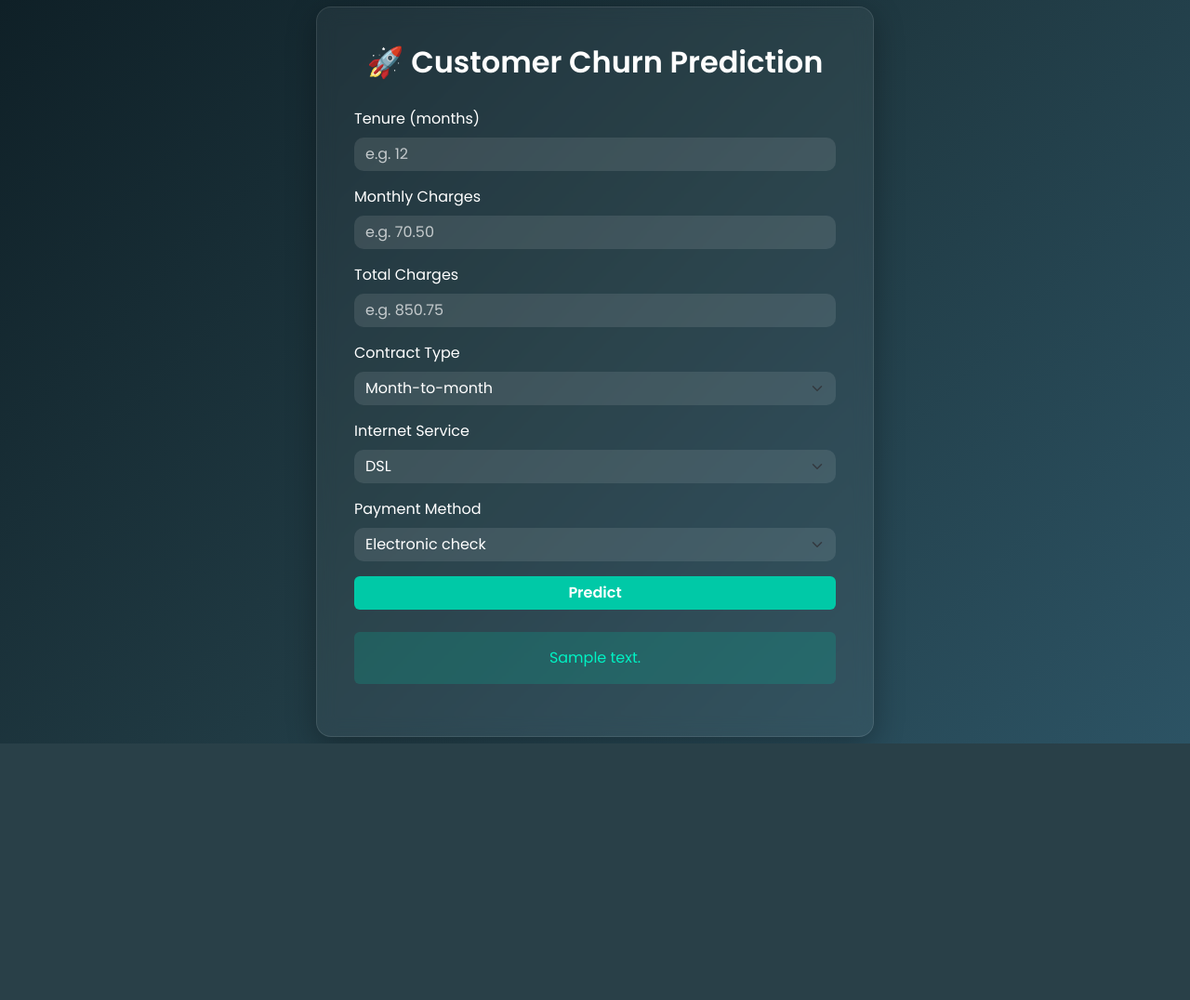
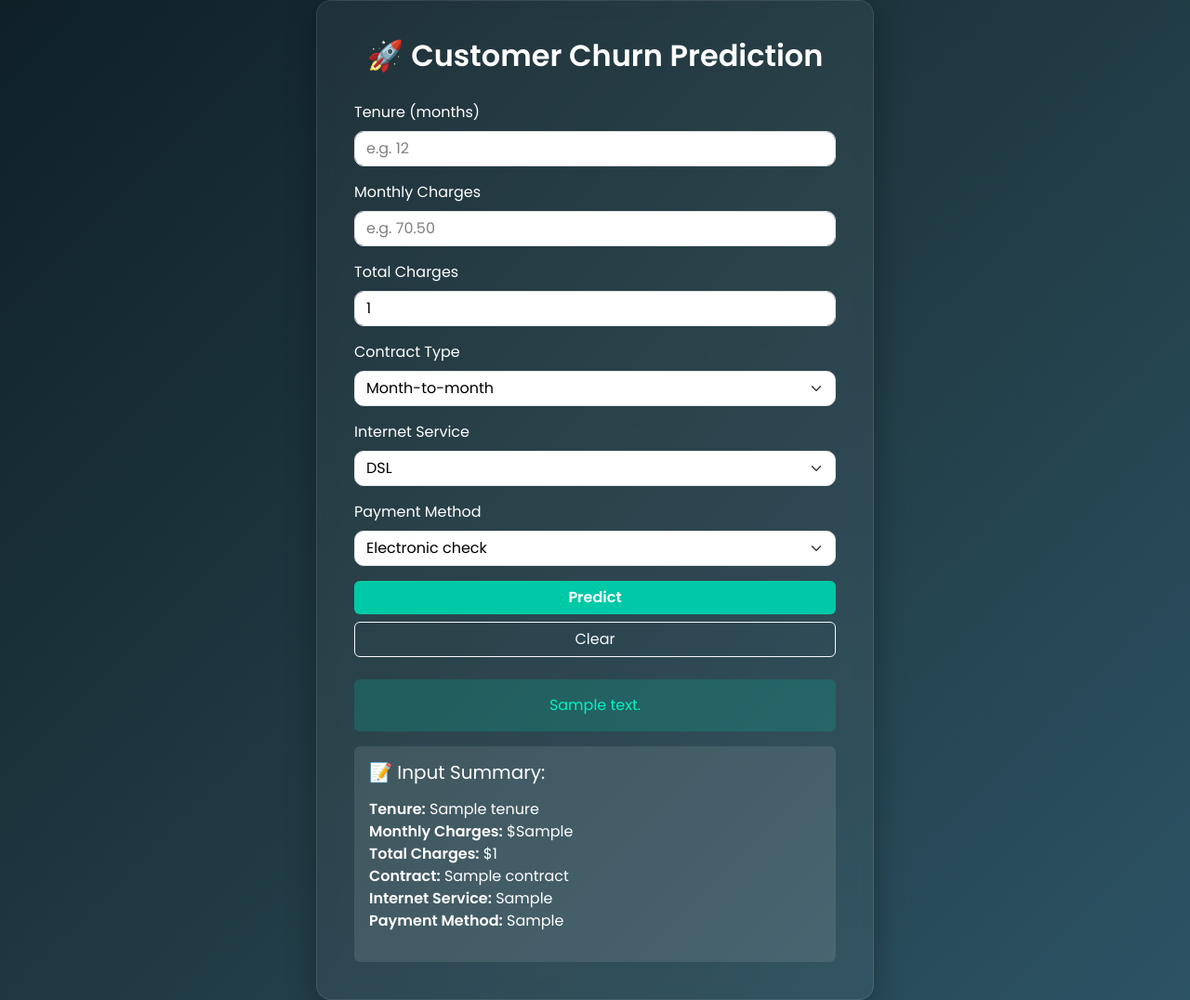
Before and after one commit to priyankaa370/Telco-Customer-Churn-Analysis, a Flask app: template templates/index.html in a window 1280 px wide. Shown: the whole page at 93% size. Before the commit the page ends 800 px from the top, so only its background shows below. Run offline with Flask 3, Linux system fonts and the light colour scheme; the template is opened without the code that fills it: most values are stand-ins (such as "Sample title", 1, 10 or a date in 2020); parts of the project's set-up code (start-up, migrations or seed data) failed here and were passed over.

Commit message:
Update index.html

```diff
--- a/templates/index.html
+++ b/templates/index.html
@@ -5,7 +5,6 @@
     <title>Customer Churn Prediction</title>
     <link href="https://cdn.jsdelivr.net/npm/bootstrap@5.3.0/dist/css/bootstrap.min.css" rel="stylesheet">
     <link href="https://fonts.googleapis.com/css2?family=Poppins:wght@400;600&display=swap" rel="stylesheet">
-
     <style>
         body {
             font-family: 'Poppins', sans-serif;
@@ -16,7 +15,6 @@
             align-items: center;
             justify-content: center;
         }
-
         .glass-card {
             background: rgba(255, 255, 255, 0.05);
             border-radius: 16px;
@@ -28,42 +26,36 @@
             -webkit-backdrop-filter: blur(10px);
             border: 1px solid rgba(255, 255, 255, 0.1);
         }
-
         h2 {
             font-weight: 600;
             text-align: center;
             margin-bottom: 30px;
             color: #ffffff;
         }
-
         .form-label {
             color: #ffffff;
             font-weight: 500;
         }
-
-        .form-control, .form-select {
-            background-color: rgba(255, 255, 255, 0.1);
-            color: #fff;
-            border: none;
+        .form-control,
+        .form-select,
+        .form-select option {
+            background-color: #ffffff;
+            color: #000;
             border-radius: 10px;
         }
-
         .form-control::placeholder {
-            color: rgba(255, 255, 255, 0.7);
+            color: rgba(0, 0, 0, 0.5);
         }
-
         .btn-primary {
             background-color: #00c9a7;
             border: none;
             font-weight: 600;
             transition: background-color 0.3s, transform 0.2s;
         }
-
         .btn-primary:hover {
             background-color: #00b394;
             transform: scale(1.02);
         }
-
         .alert-info {
             background-color: rgba(0, 201, 167, 0.2);
             color: #00f2c3;
@@ -77,43 +69,44 @@
     <form method="POST" action="/predict">
         <div class="mb-3">
             <label for="tenure" class="form-label">Tenure (months)</label>
-                <input type="number" class="form-control" id="tenure" name="tenure" required placeholder="e.g. 12">
+            <input type="number" class="form-control" id="tenure" name="tenure" required placeholder="e.g. 12" value="{{ form_values.tenure if form_values }}">
         </div>
         <div class="mb-3">
             <label for="MonthlyCharges" class="form-label">Monthly Charges</label>
-                <input type="number" step="0.01" class="form-control" id="MonthlyCharges" name="MonthlyCharges" required placeholder="e.g. 70.50">
+            <input type="number" step="0.01" class="form-control" id="MonthlyCharges" name="MonthlyCharges" required placeholder="e.g. 70.50" value="{{ form_values.MonthlyCharges if form_values }}">
         </div>
         <div class="mb-3">
             <label for="TotalCharges" class="form-label">Total Charges</label>
-                <input type="number" step="0.01" class="form-control" id="TotalCharges" name="TotalCharges" required placeholder="e.g. 850.75">
+            <input type="number" step="0.01" class="form-control" id="TotalCharges" name="TotalCharges" required placeholder="e.g. 850.75" value="{{ form_values.TotalCharges if form_values }}">
         </div>
         <div class="mb-3">
             <label for="Contract" class="form-label">Contract Type</label>
             <select class="form-select" id="Contract" name="Contract" required>
-                    <option value="Month-to-month">Month-to-month</option>
-                    <option value="One year">One year</option>
-                    <option value="Two year">Two year</option>
+                <option value="Month-to-month" {% if form_values and form_values.Contract == 'Month-to-month' %}selected{% endif %}>Month-to-month</option>
+                <option value="One year" {% if form_values and form_values.Contract == 'One year' %}selected{% endif %}>One year</option>
+                <option value="Two year" {% if form_values and form_values.Contract == 'Two year' %}selected{% endif %}>Two year</option>
             </select>
         </div>
         <div class="mb-3">
             <label for="InternetService" class="form-label">Internet Service</label>
             <select class="form-select" id="InternetService" name="InternetService" required>
-                    <option value="DSL">DSL</option>
-                    <option value="Fiber optic">Fiber optic</option>
-                    <option value="No">No</option>
+                <option value="DSL" {% if form_values and form_values.InternetService == 'DSL' %}selected{% endif %}>DSL</option>
+                <option value="Fiber optic" {% if form_values and form_values.InternetService == 'Fiber optic' %}selected{% endif %}>Fiber optic</option>
+                <option value="No" {% if form_values and form_values.InternetService == 'No' %}selected{% endif %}>No</option>
             </select>
         </div>
         <div class="mb-3">
             <label for="PaymentMethod" class="form-label">Payment Method</label>
             <select class="form-select" id="PaymentMethod" name="PaymentMethod" required>
-                    <option value="Electronic check">Electronic check</option>
-                    <option value="Mailed check">Mailed check</option>
-                    <option value="Bank transfer (automatic)">Bank transfer (automatic)</option>
-                    <option value="Credit card (automatic)">Credit card (automatic)</option>
+                <option value="Electronic check" {% if form_values and form_values.PaymentMethod == 'Electronic check' %}selected{% endif %}>Electronic check</option>
+                <option value="Mailed check" {% if form_values and form_values.PaymentMethod == 'Mailed check' %}selected{% endif %}>Mailed check</option>
+                <option value="Bank transfer (automatic)" {% if form_values and form_values.PaymentMethod == 'Bank transfer (automatic)' %}selected{% endif %}>Bank transfer (automatic)</option>
+                <option value="Credit card (automatic)" {% if form_values and form_values.PaymentMethod == 'Credit card (automatic)' %}selected{% endif %}>Credit card (automatic)</option>
             </select>
         </div>
-            <div class="d-grid">
+        <div class="d-grid gap-2">
             <button type="submit" class="btn btn-primary">Predict</button>
+            <button type="reset" class="btn btn-outline-light">Clear</button>
         </div>
     </form>
 
@@ -122,6 +115,20 @@
         {{ prediction_text }}
     </div>
     {% endif %}
+
+    {% if input_data %}
+    <div class="mt-3 p-3 rounded text-white" style="background-color: rgba(255,255,255,0.1);">
+        <h5 class="mb-3">📝 Input Summary:</h5>
+        <ul class="list-unstyled">
+            <li><strong>Tenure:</strong> {{ input_data['tenure'] }}</li>
+            <li><strong>Monthly Charges:</strong> ${{ input_data['MonthlyCharges'] }}</li>
+            <li><strong>Total Charges:</strong> ${{ input_data['TotalCharges'] }}</li>
+            <li><strong>Contract:</strong> {{ input_data['Contract'] }}</li>
+            <li><strong>Internet Service:</strong> {{ input_data['InternetService'] }}</li>
+            <li><strong>Payment Method:</strong> {{ input_data['PaymentMethod'] }}</li>
+        </ul>
+    </div>
+    {% endif %}
 </div>
 </body>
 </html>
```
Lines whose indentation alone changed are shown as unchanged.
